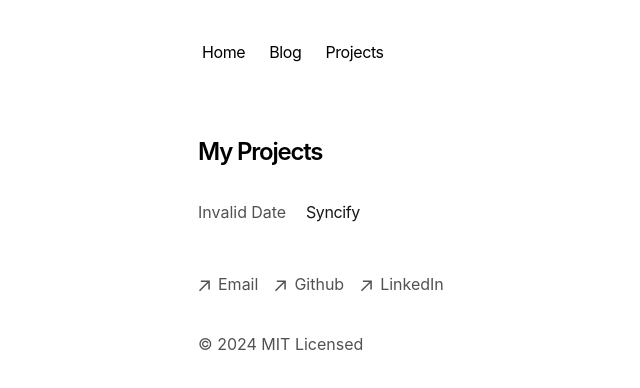
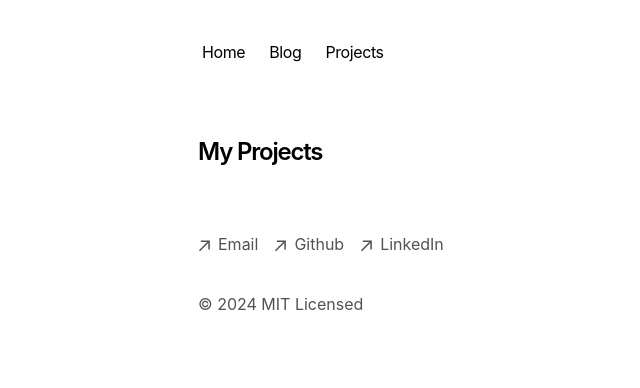
Before and after one commit to s-haider10/portfolio-blog, a Next.js app: page /projects in a window 1280 px wide. Shown: the top 388 px of the page, without its empty margins (154-794 px from the left). Built offline with nearby package versions, Linux system fonts and the light colour scheme.

Commit message:
update 1.2.3.3

```diff
--- a/app/components/projectList.tsx
+++ b/app/components/projectList.tsx
@@ -1,11 +1,8 @@
-// app/components/projectList.tsx
+import Link from "next/link";
+import { formatDate, getProjectData } from "app/projects/utils";
 
-import Link from "next/link";
-import { getProjectData } from "app/projects/utils";
-import { formatDate } from "app/projects/utils"; // Reuse the formatDate function
-
-export const ProjectList = () => {
-  const allProjects = getProjectData();
+export function ProjectList() {
+  let allProjects = getProjectData();
 
   return (
     <div>
@@ -33,4 +30,4 @@ export const ProjectList = () => {
         ))}
     </div>
   );
-};
+}
--- a/app/projects/utils.ts
+++ b/app/projects/utils.ts
@@ -12,14 +12,18 @@ type Metadata = {
 function parseFrontmatter(fileContent: string) {
   let frontmatterRegex = /---\s*([\s\S]*?)\s*---/;
   let match = frontmatterRegex.exec(fileContent);
-  if (!match) {
-    return { metadata: {}, content: fileContent }; // Return empty metadata if no front matter
-  }
+  let content = fileContent.replace(frontmatterRegex, "").trim();
 
+  // Initialize metadata with default values
+  let metadata: Metadata = {
+    title: "",
+    description: "",
+    publishedAt: "",
+  };
+
+  if (match) {
     let frontMatterBlock = match[1];
-  let content = fileContent.replace(frontmatterRegex, "").trim();
     let frontMatterLines = frontMatterBlock.trim().split("\n");
-  let metadata: Partial<Metadata> = {};
 
     frontMatterLines.forEach((line) => {
       let [key, ...valueArr] = line.split(": ");
@@ -27,8 +31,9 @@ function parseFrontmatter(fileContent: string) {
       value = value.replace(/^['"](.*)['"]$/, "$1"); // Remove quotes
       metadata[key.trim() as keyof Metadata] = value;
     });
+  }
 
-  return { metadata: metadata as Metadata, content };
+  return { metadata, content };
 }
 
 // Function to get all markdown files in the specified directory
@@ -59,7 +64,7 @@ function getMDXData(dir: string) {
 
 // Function to get project posts data
 export function getProjectData() {
-  return getMDXData(path.join(process.cwd(), "app", "projects", "posts"));
+  return getMDXData(path.join(process.cwd(), "app", "projects", "[id]"));
 }
 
 // Format date function (you can reuse the one from your blog utils)
```
Lines whose indentation alone changed are shown as unchanged.
